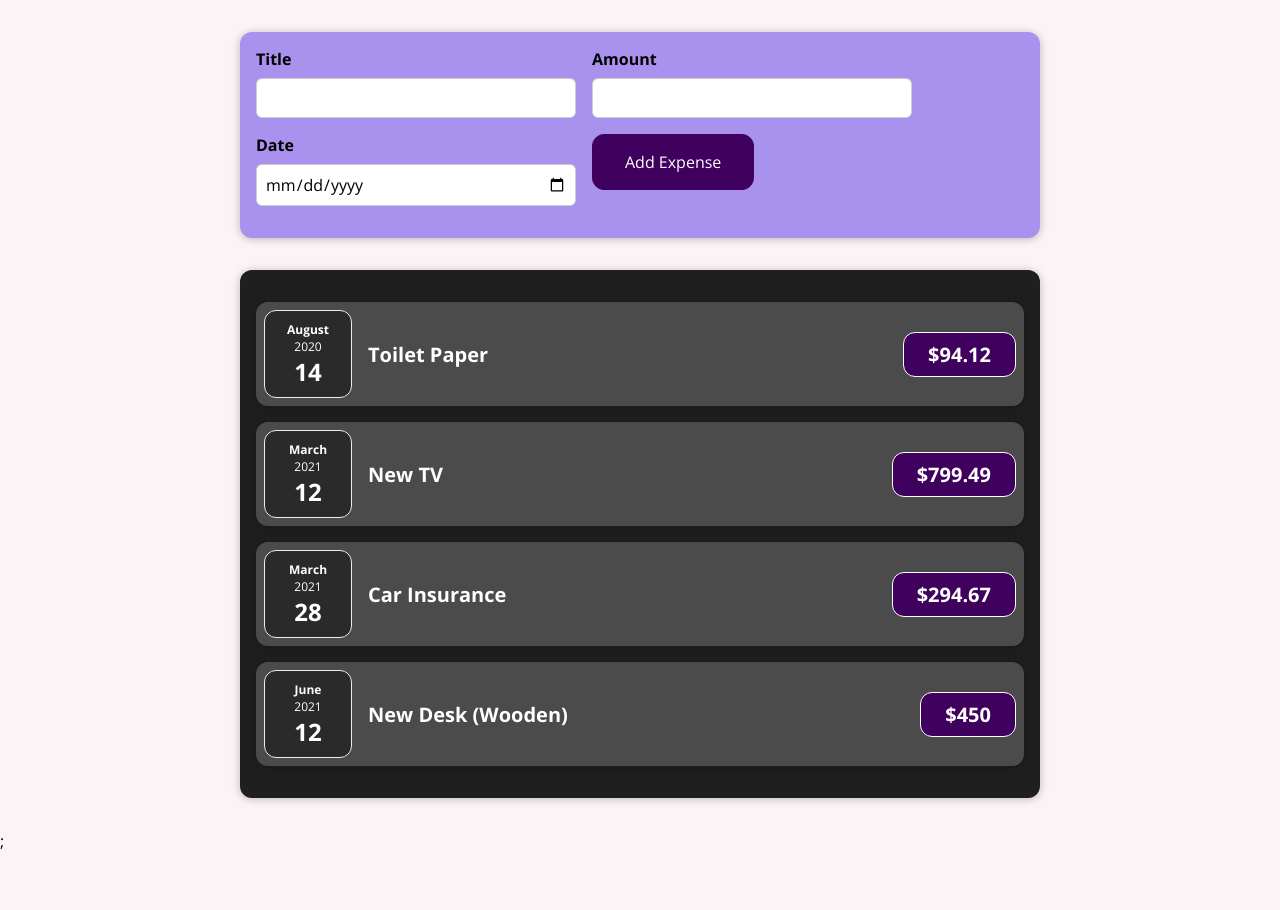
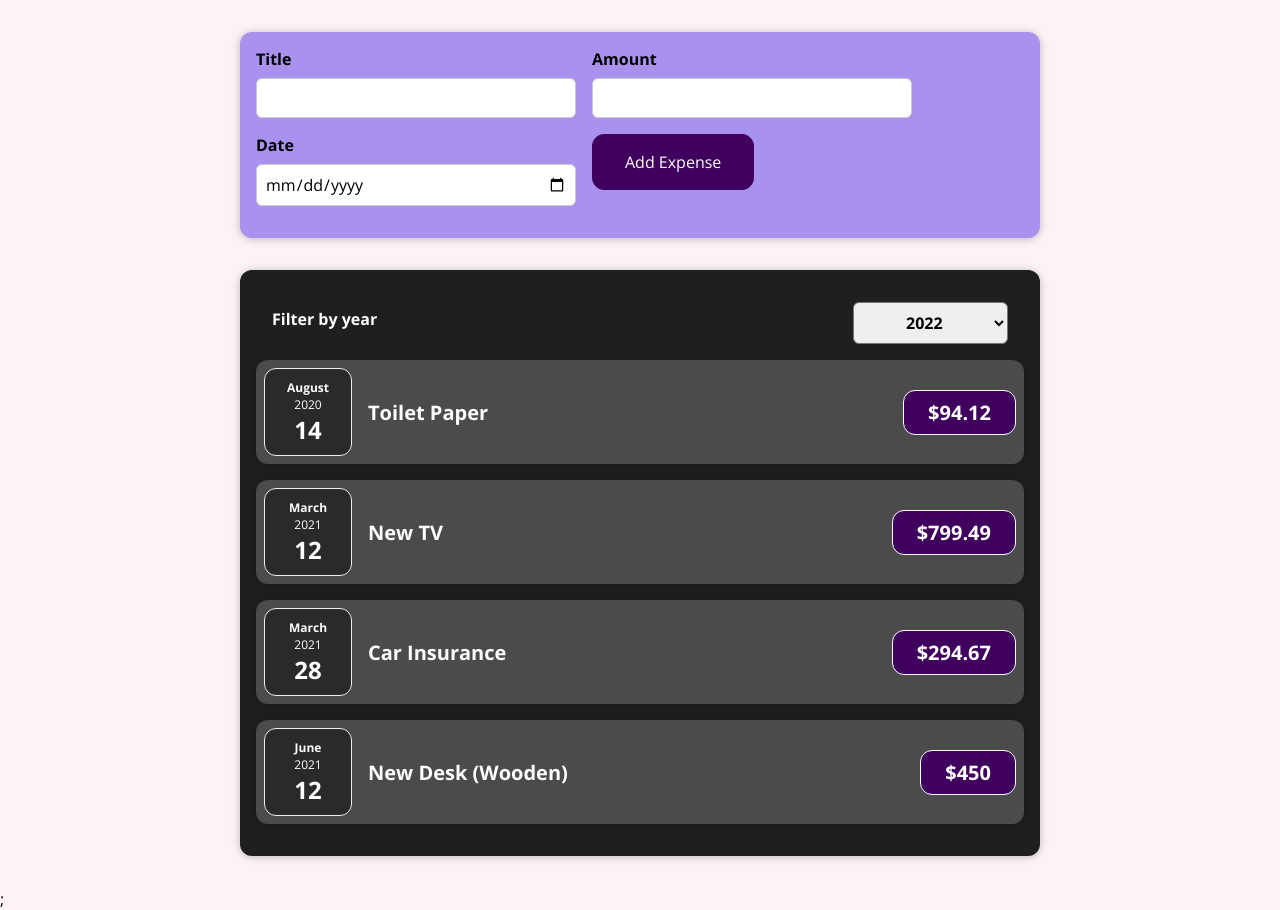
Before and after one commit to devnomi1/expense-tracker, a React (Create React App) app: page / in a window 1280 px wide. Before the commit the page ends 852 px from the top, so only its background shows below. Built offline with nearby package versions, Linux system fonts and the light colour scheme.

Commit message:
created ExpensesFilter component and rendering it in Expenses component

```diff
--- a/src/App.js
+++ b/src/App.js
@@ -21,10 +21,15 @@
 		date: new Date(2021, 5, 12),
 	},
 ];
+const addExpenseHandler = expense => {
+	console.log("app js");
+	console.log(expense);
+
+}
 function App() {
 	return (
 		<div>
-			<NewExpense />
+			<NewExpense onAddExpense={ addExpenseHandler}/>
 			<Expenses items={expenses} />;
 		</div>
 	);
--- a/src/components/Expenses/Expenses.jsx
+++ b/src/components/Expenses/Expenses.jsx
@@ -1,9 +1,13 @@
 import ExpanseItem from "./ExpenseItem";
 import "./Expenses.css";
 import Card from "../UI/Card";
+import ExpensesFilter from "./ExpensesFilter";
 function Expenses({ items }) {
 	return (
 		<Card className="expenses">
+			<div>
+				<ExpensesFilter/>
+			</div>
 			<ExpanseItem
 				title={items[0].title}
 				date={items[0].date}
--- /dev/null
+++ b/src/components/Expenses/ExpensesFilter.css
@@ -0,0 +1,24 @@
+.expenses-filter {
+  color: white;
+  padding: 0 1rem;
+}
+
+.expenses-filter__control {
+  display: flex;
+  width: 100%;
+  align-items: center;
+  justify-content: space-between;
+  margin: 1rem 0;
+}
+
+.expenses-filter label {
+  font-weight: bold;
+  margin-bottom: 0.5rem;
+}
+
+.expenses-filter select {
+  font: inherit;
+  padding: 0.5rem 3rem;
+  font-weight: bold;
+  border-radius: 6px;
+}
--- /dev/null
+++ b/src/components/Expenses/ExpensesFilter.jsx
@@ -0,0 +1,21 @@
+import React from "react";
+
+import "./ExpensesFilter.css";
+
+const ExpensesFilter = () => {
+	return (
+		<div className="expenses-filter">
+			<div className="expenses-filter__control">
+				<label>Filter by year</label>
+				<select>
+					<option value="2022">2022</option>
+					<option value="2021">2021</option>
+					<option value="2020">2020</option>
+					<option value="2019">2019</option>
+				</select>
+			</div>
+		</div>
+	);
+};
+
+export default ExpensesFilter;
--- a/src/components/NewExpense/ExpenseForm.jsx
+++ b/src/components/NewExpense/ExpenseForm.jsx
@@ -1,11 +1,12 @@
 import React, { useState } from "react";
 import "./ExpenseForm.css";
-function ExpenseForm() {
+function ExpenseForm(props) {
 	const [enteredTitle, setEnteredTitle] = useState("");
 	const [enteredAmount, setEnteredAmount] = useState("");
 	const [enteredDate, setEnteredDate] = useState("");
 
-	// // With Single State updating multiple inputs
+	// With Single State updating multiple inputs
+
 	// const [userInput, setUserInput] = useState({
 	// 	enteredTitle: "",
 	// 	enteredAmount: "",
@@ -14,13 +15,12 @@
 
 	const handleChange = (event) => {
 		setEnteredTitle(event.target.value);
-		// Method one to update the multite state
+		// Method one to update the multiple states
 		// setUserInput({
 		//     ...userInput,
 		//     enteredTitle:event.target.value
-		// })
 
-		// method two
+		// Method two to update the multiple states
 		// setUserInput((prevState) => {
 		// 	return { ...prevState, enteredTitle: event.target.value };
 		// });
@@ -39,7 +39,8 @@
 			amount: enteredAmount,
 			date: new Date(enteredDate),
 		};
-		console.log(expenseData);
+
+		props.onSaveExpenseData(expenseData);
 		setEnteredTitle("");
 		setEnteredAmount("");
 		setEnteredDate("");
@@ -57,8 +58,8 @@
 					<input
 						type="number"
 						min="0.01"
-                        step="0.01"
-                        value={enteredAmount}
+						step="0.01"
+						value={enteredAmount}
 						onChange={handleChangeAmount}
 					/>
 				</div>
@@ -67,8 +68,8 @@
 					<input
 						type="date"
 						min="2019-01-01"
-                        max="2022-12-31"
-                        value={enteredDate}
+						max="2022-12-31"
+						value={enteredDate}
 						onChange={handleChangeDate}
 					/>
 				</div>
--- a/src/components/NewExpense/NewExpense.jsx
+++ b/src/components/NewExpense/NewExpense.jsx
@@ -1,12 +1,20 @@
-import React from 'react'
-import ExpenseForm from './ExpenseForm';
-import "./NewExpense.css"
-function NewExpense() {
-    return (
-        <div className='new-expense'>
-            <ExpenseForm/>
-        </div>
-    )
+import React from "react";
+import ExpenseForm from "./ExpenseForm";
+import "./NewExpense.css";
+function NewExpense(props) {
+    const saveExpenseDataHandler = (enteredExpenseData) => {
+        const expenseData = {
+            ...enteredExpenseData,
+            id: Math.random().toString()
+        }
+        console.log(expenseData);
+        props.onAddExpense(expenseData)
+    };
+	return (
+		<div className="new-expense">
+			<ExpenseForm onSaveExpenseData={saveExpenseDataHandler} />
+		</div>
+	);
 }
 
 export default NewExpense;
```
